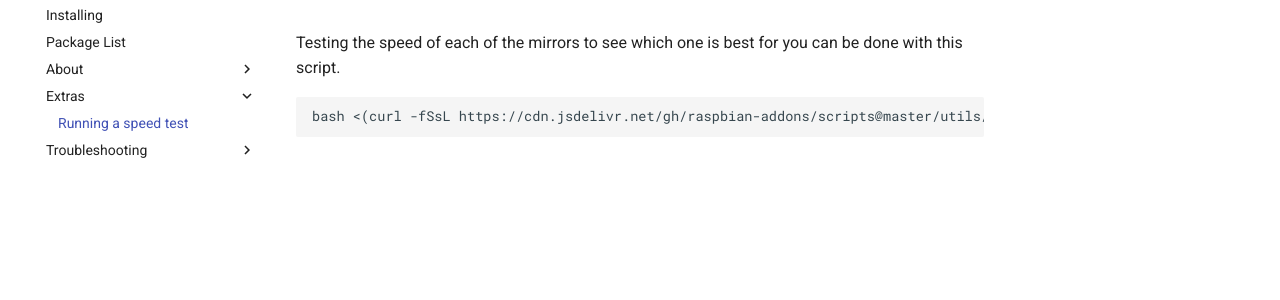
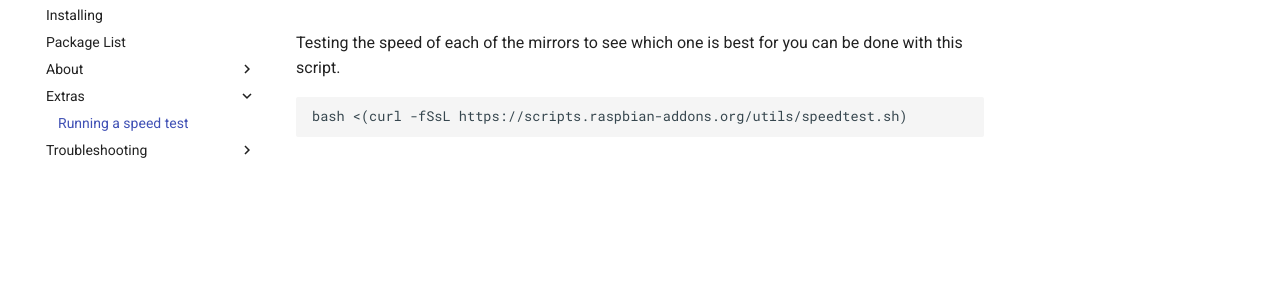
Before and after one commit to raspbian-addons/docs, an MkDocs documentation site: the page built from docs/extras/speed-test.md, in a window 1280 px wide. Shown: the part 150-450 px from the top of the page. Built offline with MkDocs 1.6.1 and Material for MkDocs 9.7.7, drawn with Linux system fonts in a browser that asks for light colours; comment, search, counter and statistics services are not loaded; some of the changed lines change nothing that is shown.

Commit message:
Use new links

````diff
--- a/docs/extras/speed-test.md
+++ b/docs/extras/speed-test.md
@@ -3,5 +3,5 @@
 Testing the speed of each of the mirrors to see which one is best for you can be done with this script.
 
 ```
-bash <(curl -fSsL https://cdn.jsdelivr.net/gh/raspbian-addons/scripts@master/utils/speedtest.sh)
+bash <(curl -fSsL https://scripts.raspbian-addons.org/utils/speedtest.sh)
 ```
````
